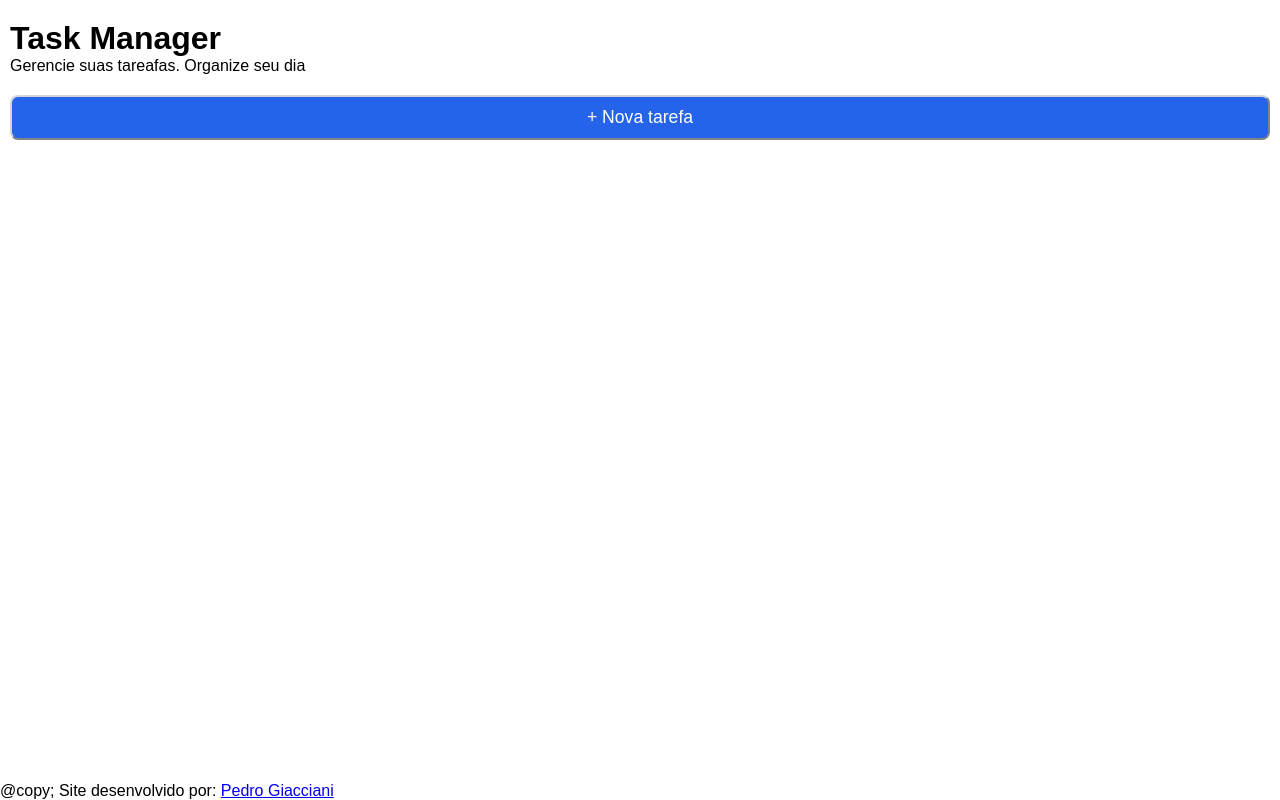
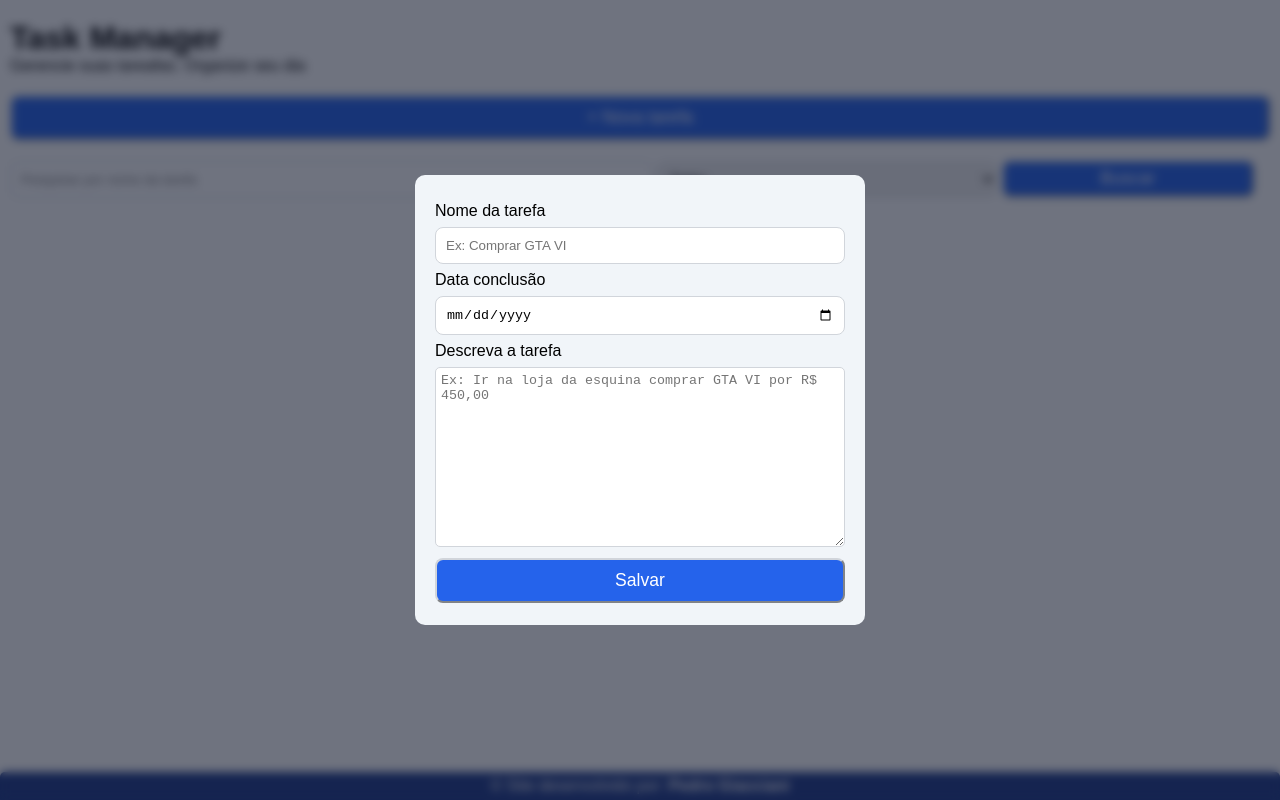
Before and after one commit to PedroGiacciani/gerenciador-de-tarefas, a website: page pages/index.html in a window 1280 px wide. Both pictures are taken after a click on the button "+ Nova tarefa". Drawn offline with Linux system fonts and the light colour scheme.

Commit message:
Botão de criar tarefa

```diff
--- a/pages/index.html
+++ b/pages/index.html
@@ -24,13 +24,25 @@
                     </div>
                 </div>
             </div>
-            <div id="lista-tarefa">
+            <div id="area-tarefa">
+                <div id="area-pesquisa">
+                    <input type="text" name="pesquisar-tarefa" id="ipesquisar-tarefa" placeholder="Pesquisar por nome da tarefa">
+                    <select name="filtrar-tarefa" id="ifiltrar-tarefa">
+                        <option value="Todas">Todas</option>
+                        <option value="True">Concluídas</option>
+                        <option value="False">Em andamento</option>
+                    </select>
+                    <button id="btn-pesquisar-tarefa">Buscar</button>
+                </div>
+                <div id="lista-tarefas">
 
+                </div>
             </div>
         </main>
     </div>
     <footer>
-        <p>@copy; Site desenvolvido por: <a href="https://github.com/pedrogiacciani">Pedro Giacciani</a></p>
+        <p>&copy; Site desenvolvido por: <a href="https://github.com/pedrogiacciani" target="_blank">Pedro Giacciani</a></p>
     </footer>
+    <script type="module" src="scripts/app.js"></script>
 </body>
 </html>
--- /dev/null
+++ b/pages/scripts/app.js
@@ -0,0 +1,18 @@
+//Importações
+
+//Declaração de váriaveis
+var btnAddTarefa = document.getElementById('add-tarefa')
+var modalContainer = document.getElementById('modal')
+var btnSaveTarefa = document.getElementById('save')
+
+btnAddTarefa.addEventListener('click', () => {
+    modalContainer.classList.add('aberto') //Abre a caixa de cadastro de tarefa
+})
+
+modalContainer.addEventListener('click', (event) => {
+    if(modalContainer.className == 'modal aberto' && event.target === modalContainer){ //Fecha a caixa se ela estiver aberta e se clicar fora dela
+        modalContainer.classList.remove('aberto')
+    }
+})
+
+btnSaveTarefa.addEventListener('click', () => modalContainer.classList.remove('aberto'))
--- a/pages/styles/style.css
+++ b/pages/styles/style.css
@@ -69,6 +69,10 @@ main > div#salvar-tarefa > div#modal{
     justify-content: center;
 }
 
+main > div#salvar-tarefa > div#modal.aberto{
+    display: flex;
+}
+
 main > div#salvar-tarefa > div#modal > div.modal-conteudo{
     background-color: var(--background);
     padding: 20px;
@@ -82,10 +86,10 @@ main > div#salvar-tarefa > div#modal > div.modal-conteudo > p{
     line-height: 2em;
 }
 
-main > div#salvar-tarefa > div#modal > div.modal-conteudo > p > input{
+input, select{
     width: 100%;
     padding: 10px;
-    border-radius: 5px;
+    border-radius: 8px;
     border: 1px solid #D1D5DB;
     outline: none;
 }
@@ -99,3 +103,39 @@ main > div#salvar-tarefa > div#modal > div.modal-conteudo > p > textarea{
     border-color: var(--border);
     padding: 5px;
 }
+
+main > div#area-tarefa > div#area-pesquisa{
+    margin: 20px 0px;
+}
+
+main > div#area-tarefa > div#area-pesquisa > input{
+    width: 51%;
+}
+
+main > div#area-tarefa > div#area-pesquisa > button{
+    width: 20%;
+    padding: 6px;
+}
+
+main > div#area-tarefa > div#area-pesquisa > select{
+    width: 27%;
+    padding: 8px;
+}
+
+footer{
+    background-color: var(--primary);
+    color: var(--surface);
+    text-align: center;
+    padding: 5px;
+    border-radius: 5px 5px 0px 0px;
+}
+
+footer > p > a{
+    color: var(--surface);
+    text-decoration: none;
+    font-weight: bold;
+}
+
+footer > p > a:hover{
+    text-decoration: underline;
+}
```
Also changed, not shown: pages/scripts/eventos.js (added), pages/scripts/tarefa.js (added).
